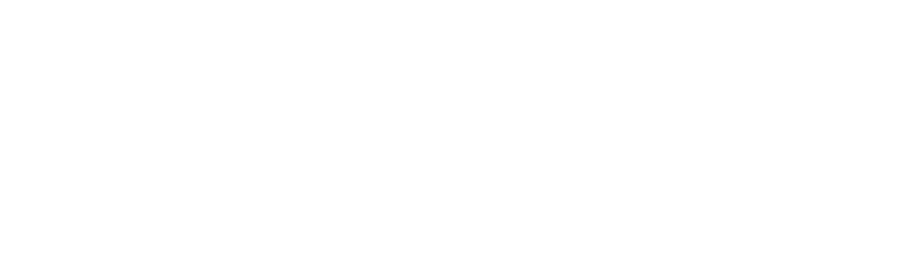
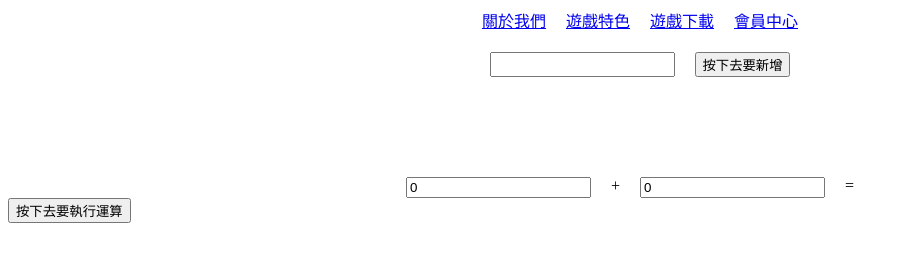
Before and after one commit to psp1230/Front-end-Class, a plain HTML site: page class21/index.html in a window 1280 px wide. Shown: the whole page, without its empty margins (0-909 px from the left). Drawn offline with Linux system fonts and the light colour scheme.

Commit message:
第二十二堂課

```diff
--- a/class21/index.html
+++ b/class21/index.html
@@ -9,9 +9,68 @@
 </head>
 
 <body>
+    <div id="app" style="display: flex; gap: 20px ; justify-content: center; margin-bottom: 20px;">
 
+    </div>
+    <div style="display: flex; gap: 20px ; justify-content: center;">
+        <input id="addString" type="text">
+        <button onclick="addList()">按下去要新增</button>
+    </div>
+
+    <div id="add" style="display: flex; gap: 20px ; justify-content: center; margin-top: 100px;">
+        <input id="input1" type="text" value="0">
+        +
+        <input id="input2" type="text" value="0">
+        =
+        <div id="result"></div>
+    </div>
+    <button onclick="createResult()">按下去要執行運算</button>
     <script>
+
+        const nameList = ['關於我們', '遊戲特色', '遊戲下載', '會員中心']
+        const appDom = document.getElementById('app')
+
+        function psuhList() {
+            // for (let i = 0; i < nameList.length; i++) {
+            //     const linkDom = document.createElement('a')
+            //     linkDom.setAttribute('href', '#')
+            //     linkDom.innerText = nameList[i]
+            //     appDom.appendChild(linkDom)
+            // }
+
+            nameList.forEach(item => {
+                const linkDom = document.createElement('a')
+                linkDom.setAttribute('href', '#')
+                linkDom.innerText = item
+                appDom.appendChild(linkDom)
+            })
+        }
+
+        psuhList()
+
+        function addList() {
+            const inputList = document.getElementById('addString').value
+            if (inputList === '') return
+            appDom.innerHTML = ''
+            nameList.push(inputList)
+            psuhList()
+        }
+
+        function operation(num1, num2) {
+            return num1 + num2
+        }
+
+        function createResult() {
+            const result = document.getElementById('result')
+            const input1 = Number(document.getElementById('input1').value)
+            const input2 = Number(document.getElementById('input2').value)
+            result.innerText = operation(input1, input2)
+        }
+
+
+
         //寫一個function求帶進去的陣列(array)裡面最大的偶數並return，如果沒有最大偶數則return -1
+
         function getLargest(arr) {
             const even = []
             // let j = 0
```
Also changed, not shown: class22/index.html (added, +61 -0 lines).
